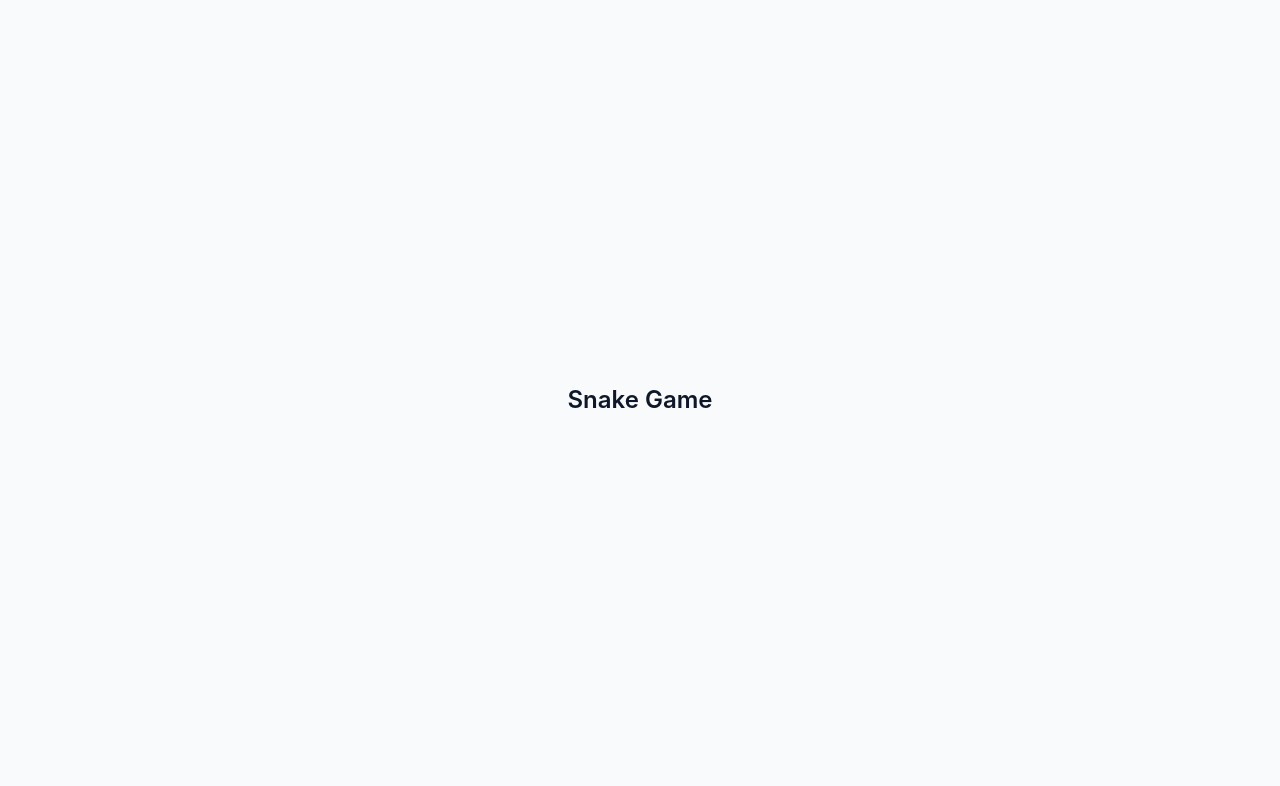
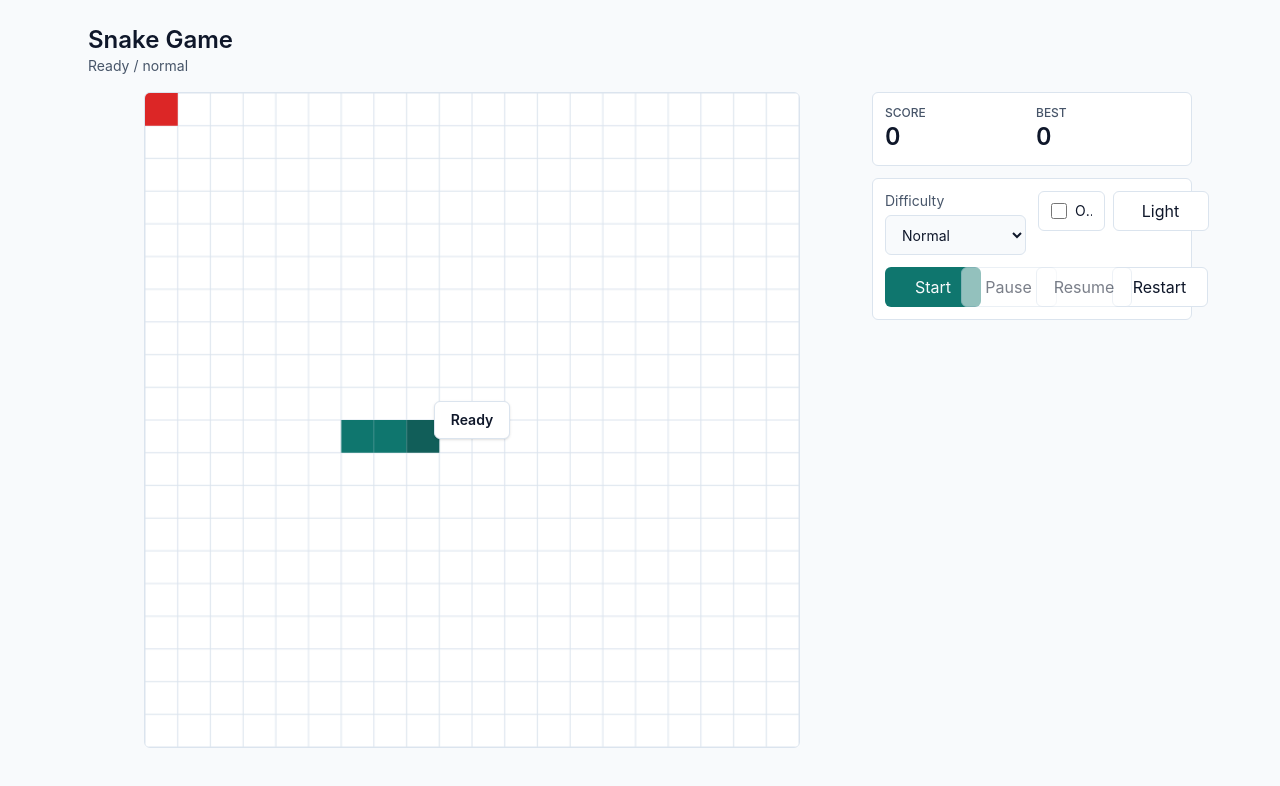
Before and after one commit to borgesme/snake-game-web, a React (Vite) app: page / in a window 1280 px wide. Shown: the top 786 px of the page. Built offline with nearby package versions, Linux system fonts and the light colour scheme.

Commit message:
feat: 集成贪吃蛇单页游戏

```diff
--- a/src/App.tsx
+++ b/src/App.tsx
@@ -1,9 +1,143 @@
+import { useEffect } from 'react';
+import { ControlPanel } from './components/ControlPanel';
+import { GameBoard } from './components/GameBoard';
+import { ScorePanel } from './components/ScorePanel';
+import { StatusOverlay } from './components/StatusOverlay';
+import { TouchControls } from './components/TouchControls';
+import { useSnakeGame } from './hooks/useSnakeGame';
+import type { Difficulty, Direction, GameState } from './lib/game/types';
+import { useGameStore, type ThemeMode } from './store/gameStore';
+
+const phaseLabels = {
+  ready: 'Ready',
+  running: 'Playing',
+  paused: 'Paused',
+  gameOver: 'Game Over',
+};
+
 export default function App() {
+  const difficulty = useGameStore((store) => store.difficulty);
+  const mode = useGameStore((store) => store.mode);
+  const score = useGameStore((store) => store.score);
+  const bestScore = useGameStore((store) => store.bestScore);
+  const setDifficulty = useGameStore((store) => store.setDifficulty);
+  const setMode = useGameStore((store) => store.setMode);
+  const game = useSnakeGame();
+
+  useEffect(() => {
+    document.documentElement.dataset.mode = mode;
+  }, [mode]);
+
   return (
     <main className="min-h-dvh bg-[var(--color-bg)] text-[var(--color-text)]">
-      <div className="mx-auto flex min-h-dvh max-w-6xl items-center justify-center px-4 py-6">
-        <h1 className="text-2xl font-semibold">Snake Game</h1>
+      <div className="mx-auto flex min-h-dvh max-w-6xl flex-col gap-4 px-3 py-4 sm:px-4 lg:px-6 lg:py-6">
+        <GameHeader difficulty={difficulty} state={game.state} />
+
+        <section className="grid flex-1 gap-4 lg:grid-cols-[minmax(0,1fr)_320px] lg:items-start">
+          <BoardArea mode={mode} state={game.state} onDirection={game.requestDirection} />
+
+          <SidePanel
+            bestScore={bestScore}
+            difficulty={difficulty}
+            mode={mode}
+            obstaclesEnabled={game.obstaclesEnabled}
+            phase={game.state.phase}
+            score={score}
+            onDifficultyChange={setDifficulty}
+            onModeChange={setMode}
+            onObstaclesChange={game.setObstaclesEnabled}
+            onPause={game.pause}
+            onRestart={game.restart}
+            onResume={game.resume}
+            onStart={game.start}
+          />
+        </section>
       </div>
     </main>
   );
 }
+
+function GameHeader({ difficulty, state }: { difficulty: Difficulty; state: GameState }) {
+  return (
+    <header className="flex flex-wrap items-end justify-between gap-2">
+      <div className="min-w-0">
+        <h1 className="text-xl font-semibold tracking-normal sm:text-2xl">Snake Game</h1>
+        <p className="text-sm text-[var(--color-text-muted)]">
+          {phaseLabels[state.phase]} / {difficulty}
+        </p>
+      </div>
+    </header>
+  );
+}
+
+function BoardArea({
+  mode,
+  state,
+  onDirection,
+}: {
+  mode: ThemeMode;
+  state: GameState;
+  onDirection: (direction: Direction) => void;
+}) {
+  return (
+    <div className="flex min-w-0 flex-col items-center gap-3">
+      <div className="relative w-full max-w-[min(100%,calc(100dvh-15rem))] sm:max-w-[min(100%,calc(100dvh-13rem))] lg:max-w-[min(100%,calc(100dvh-9rem))]">
+        <GameBoard mode={mode} state={state} onDirection={onDirection} />
+        <StatusOverlay phase={state.phase} />
+      </div>
+
+      <TouchControls onDirection={onDirection} />
+    </div>
+  );
+}
+
+interface SidePanelProps {
+  bestScore: number;
+  difficulty: Difficulty;
+  mode: ThemeMode;
+  obstaclesEnabled: boolean;
+  phase: GameState['phase'];
+  score: number;
+  onDifficultyChange: (difficulty: Difficulty) => void;
+  onModeChange: (mode: ThemeMode) => void;
+  onObstaclesChange: (enabled: boolean) => void;
+  onPause: () => void;
+  onRestart: () => void;
+  onResume: () => void;
+  onStart: () => void;
+}
+
+function SidePanel({
+  bestScore,
+  difficulty,
+  mode,
+  obstaclesEnabled,
+  phase,
+  score,
+  onDifficultyChange,
+  onModeChange,
+  onObstaclesChange,
+  onPause,
+  onRestart,
+  onResume,
+  onStart,
+}: SidePanelProps) {
+  return (
+    <aside className="flex min-w-0 flex-col gap-3">
+      <ScorePanel bestScore={bestScore} score={score} />
+      <ControlPanel
+        difficulty={difficulty}
+        mode={mode}
+        obstaclesEnabled={obstaclesEnabled}
+        phase={phase}
+        onDifficultyChange={onDifficultyChange}
+        onModeChange={onModeChange}
+        onObstaclesChange={onObstaclesChange}
+        onPause={onPause}
+        onRestart={onRestart}
+        onResume={onResume}
+        onStart={onStart}
+      />
+    </aside>
+  );
+}
--- a/src/index.css
+++ b/src/index.css
@@ -45,3 +45,8 @@ button,
 select {
   font: inherit;
 }
+
+:where(button, select, input):disabled {
+  cursor: not-allowed;
+  opacity: 0.55;
+}
```
